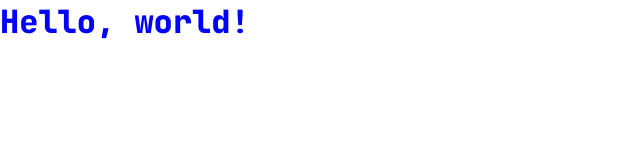
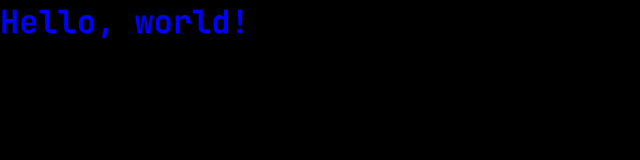
Before and after one commit to grntco/battleship, a website built with webpack: page dist/index.html in a window 1280 px wide. Shown: the whole page, without its empty margins (0-640 px from the left). Built offline with nearby package versions, Linux system fonts and the light colour scheme.

Commit message:
created nav.js

```diff
--- a/src/index.js
+++ b/src/index.js
@@ -1,4 +1,6 @@
 import "./styles.css";
 import { mainContainer } from "./ui/mainContainer";
+import { nav } from "./ui/nav";
 
+document.body.appendChild(nav);
 document.body.appendChild(mainContainer);
--- a/src/styles.css
+++ b/src/styles.css
@@ -47,7 +47,9 @@
 
 /* Styles */
 
-h1 {
+body {
+  background-color: var(--black);
+  color: var(--bright-green);
   font-family: 'JetBrains Mono';
-  font-weight: 900;
+  font-weight: 400;
 }
--- /dev/null
+++ b/src/ui/nav.js
@@ -0,0 +1,4 @@
+const nav = document.createElement('nav');
+nav.className = 'nav';
+
+export { nav };
```
